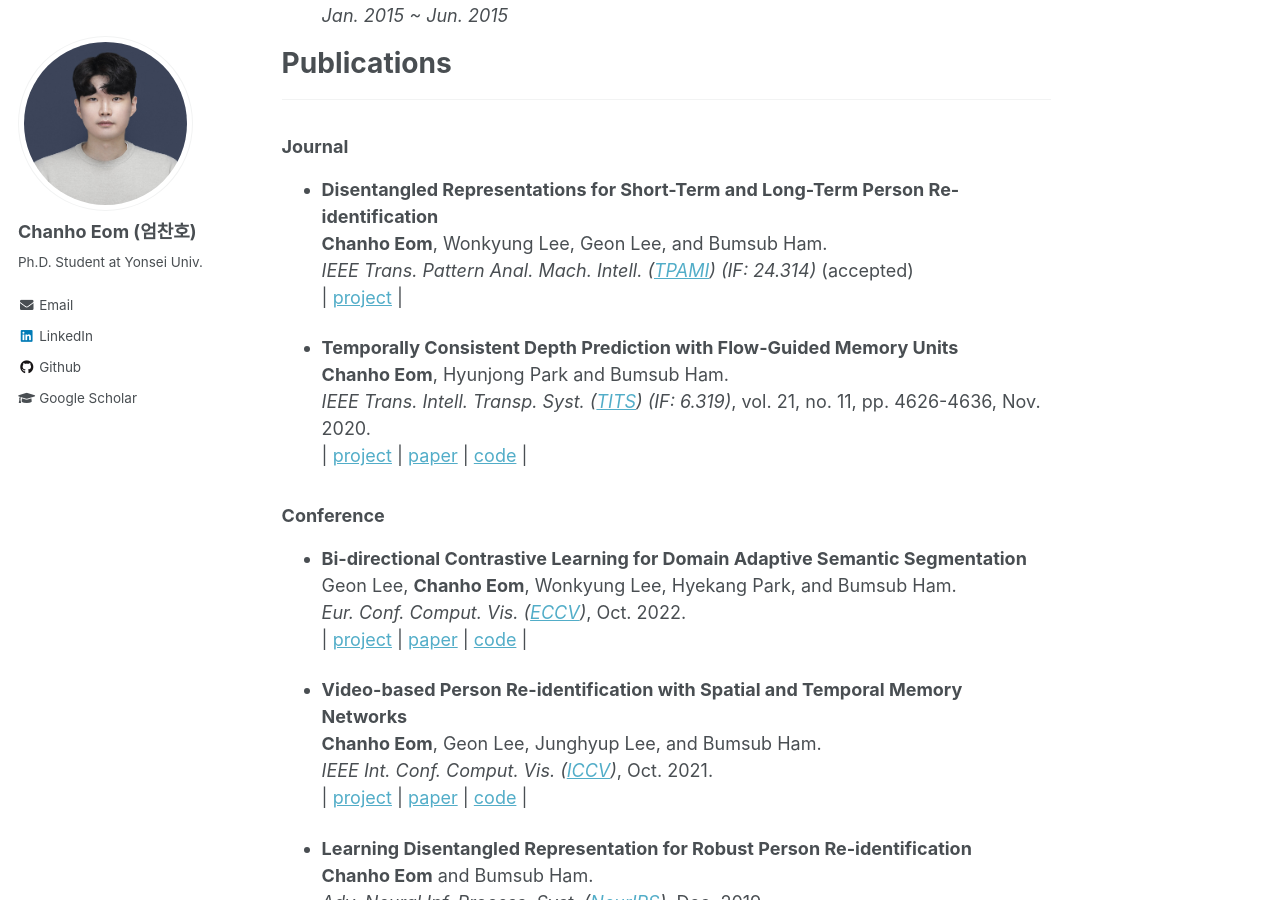
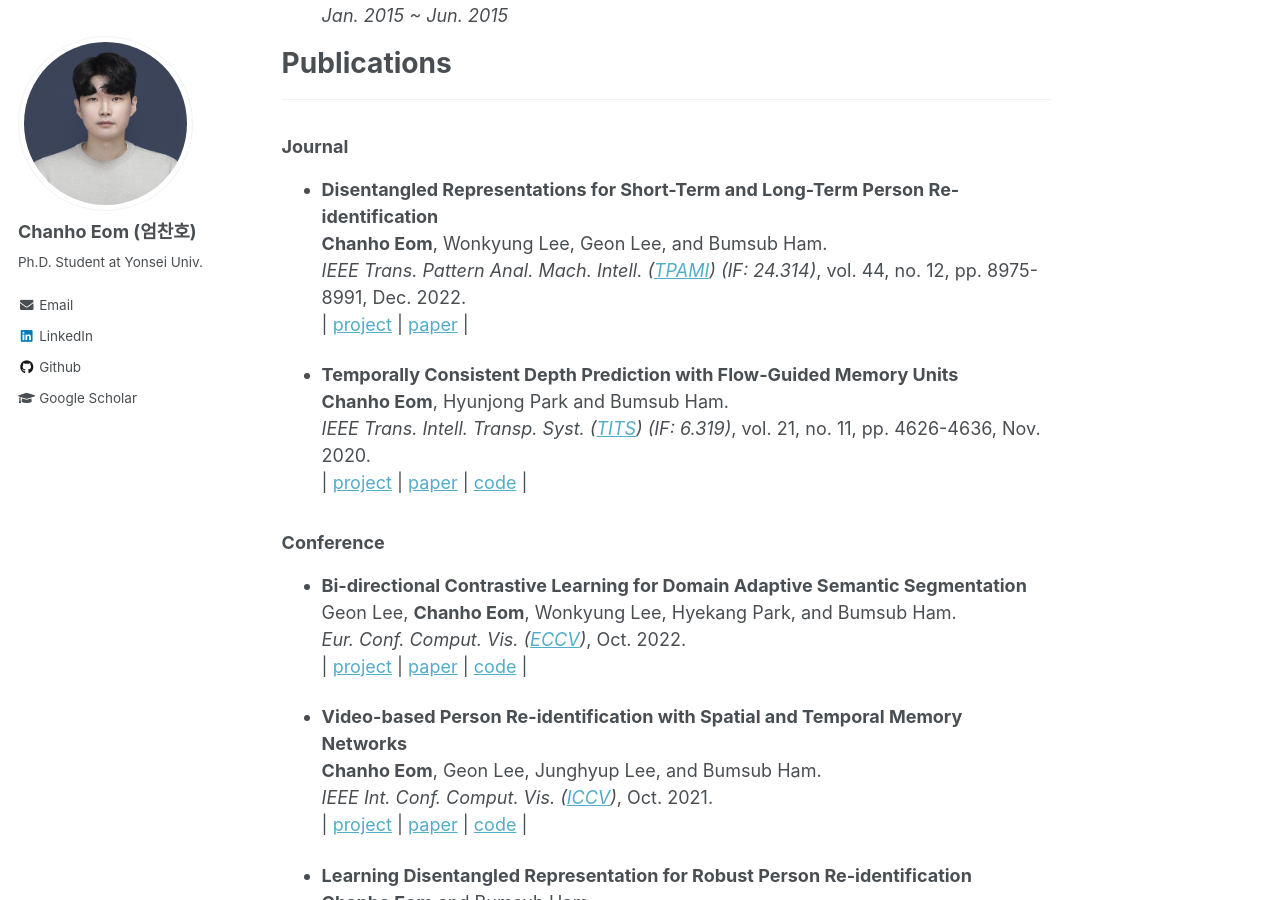
Before and after one commit to chanhoeom/chanhoEom.github.io, a Jekyll site: the page built from _pages/about.md, in a window 1280 px wide and 900 px high, scrolled down 741 px. Built offline with Jekyll 4.4.1, drawn with Linux system fonts in a browser that asks for light colours.

Commit message:
Update about.md

```diff
--- a/_pages/about.md
+++ b/_pages/about.md
@@ -34,8 +34,9 @@ _________________
 ### Journal
 * **Disentangled Representations for Short-Term and Long-Term Person Re-identification**
 **Chanho Eom**, Wonkyung Lee, Geon Lee, and Bumsub Ham.
-*IEEE Trans. Pattern Anal. Mach. Intell. ([TPAMI](https://ieeexplore.ieee.org/xpl/RecentIssue.jsp?punumber=34)) (IF: 24.314)* (accepted)
+*IEEE Trans. Pattern Anal. Mach. Intell. ([TPAMI](https://ieeexplore.ieee.org/xpl/RecentIssue.jsp?punumber=34)) (IF: 24.314)*, vol. 44, no. 12, pp. 8975-8991, Dec. 2022.
 \| [project](https://cvlab-yonsei.github.io/projects/ISGAN/)
+\| [paper](https://ieeexplore.ieee.org/document/9585547)
 \|
 
 * **Temporally Consistent Depth Prediction with Flow-Guided Memory Units**
```
